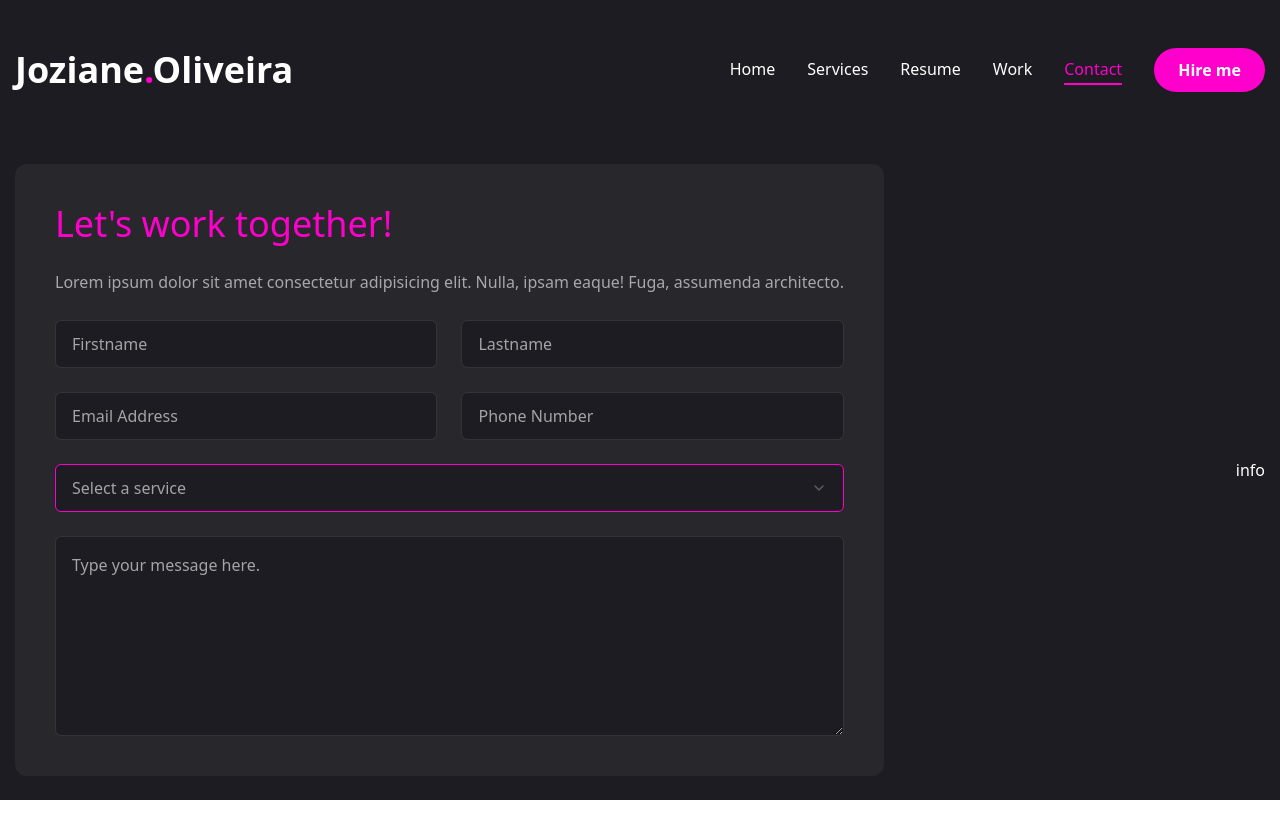
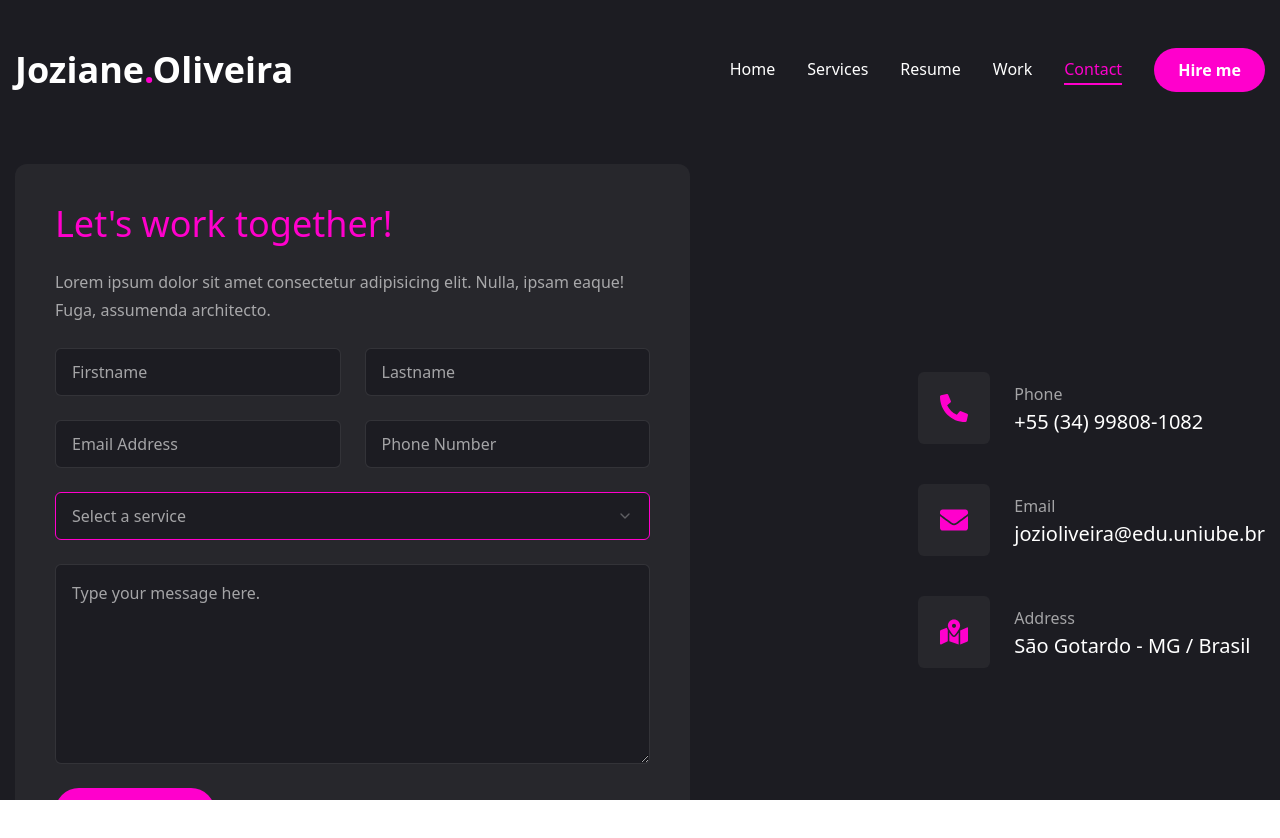
Before and after one commit to JozianeOliveira/portfolio_joziane, a Next.js app: page /contact in a window 1280 px wide. Shown: the top 838 px of the page. Before the commit the page ends 800 px from the top, so only its background shows below. Built offline with nearby package versions, Linux system fonts and the light colour scheme.

Commit message:
feat(contact): ajustar layout e adicionar seção de informações com ícones

```diff
--- a/app/contact/page.jsx
+++ b/app/contact/page.jsx
@@ -36,7 +36,7 @@
             <div className="container mx-auto">
                 <div className="flex flex-col xl:flex-row gap-[30px]">
                     {/* form */}
-                    <div className="xl:h-[54%] order-2 xl:order-none">
+                    <div className="xl:w-[54%] order-2 xl:order-none">
                         <form className="flex flex-col gap-6 p-10 bg-[#27272c] rounded-xl">
                             <h3 className="text-4xl text-accent">Let's work together!</h3>
                             <p className="text-white/60">Lorem ipsum dolor sit amet consectetur adipisicing elit. Nulla, ipsam eaque! Fuga, assumenda architecto.</p>
@@ -64,10 +64,27 @@
                             {/* textarea */}
                             <Textarea className="h-[200px]" placeholder="Type your message here."/>
                             {/* btn */}
+                            <Button size="md" className="max-w-40">
+                                Send message
+                            </Button>
                         </form>
                     </div>
                     {/* info */}
-                    <div className="flex-1 flex items-center xl:justify-end order-1 xl:order-none mb-8 xl:mb-0">info</div>
+                    <div className="flex-1 flex items-center xl:justify-end order-1 xl:order-none mb-8 xl:mb-0">
+                        <ul className="flex flex-col gap-10">
+                            {info.map((item, index) => {
+                                return <li key={index} className="flex items-center gap-6">
+                                    <div className="w-[52px] h-[52px] xl:w-[72px] xl:h-[72px] bg-[#27272c] text-accent rounded-md flex items-center justify-center">
+                                        <div className="text-[28px]">{item.icon}</div>
+                                    </div>
+                                    <div className="flex-1">
+                                        <p className="text-white/60">{item.title}</p>
+                                        <h3 className="text-xl">{item.description}</h3>
+                                    </div>
+                                </li>
+                            })}
+                        </ul>
+                    </div>
                 </div>
             </div>
         </motion.section>
```
